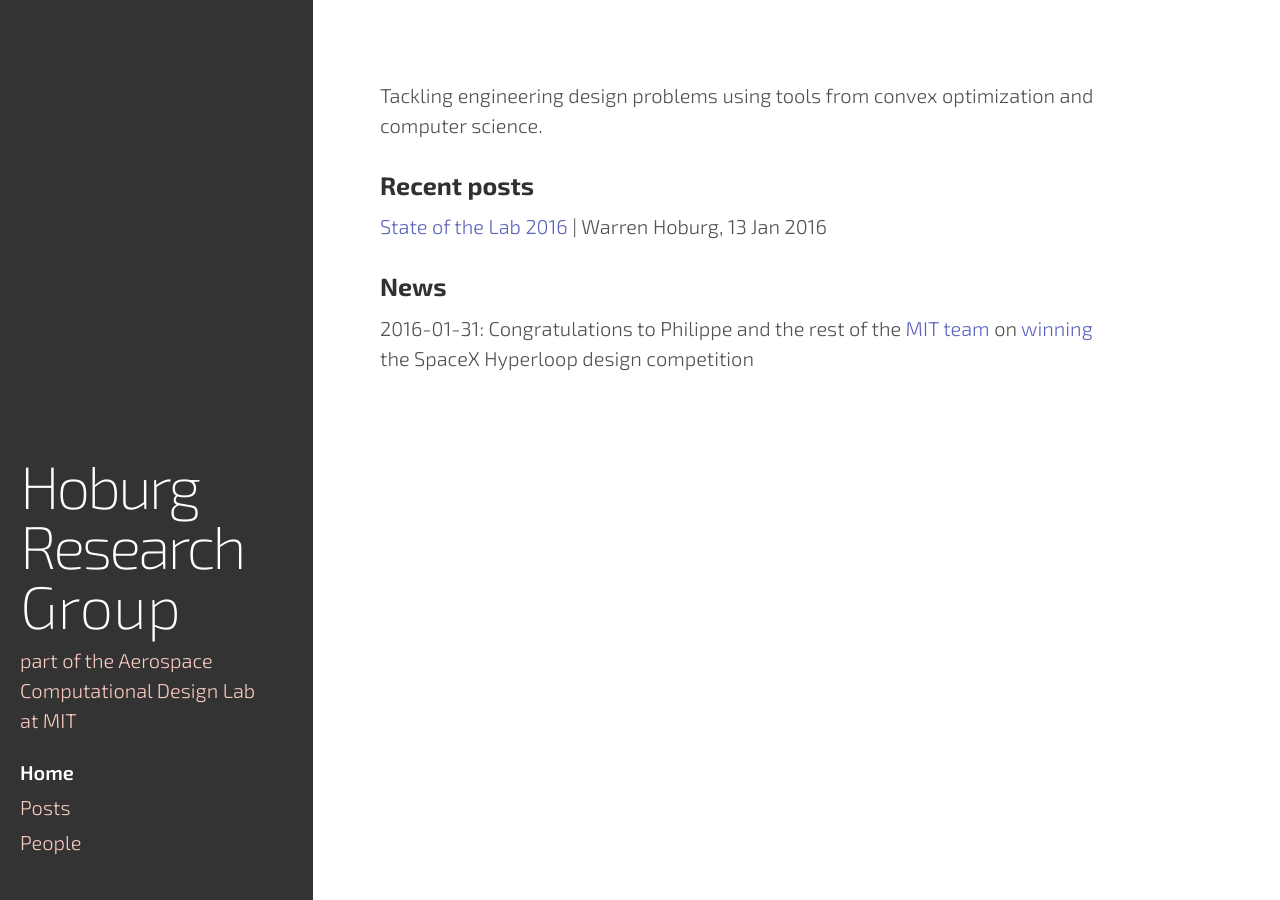
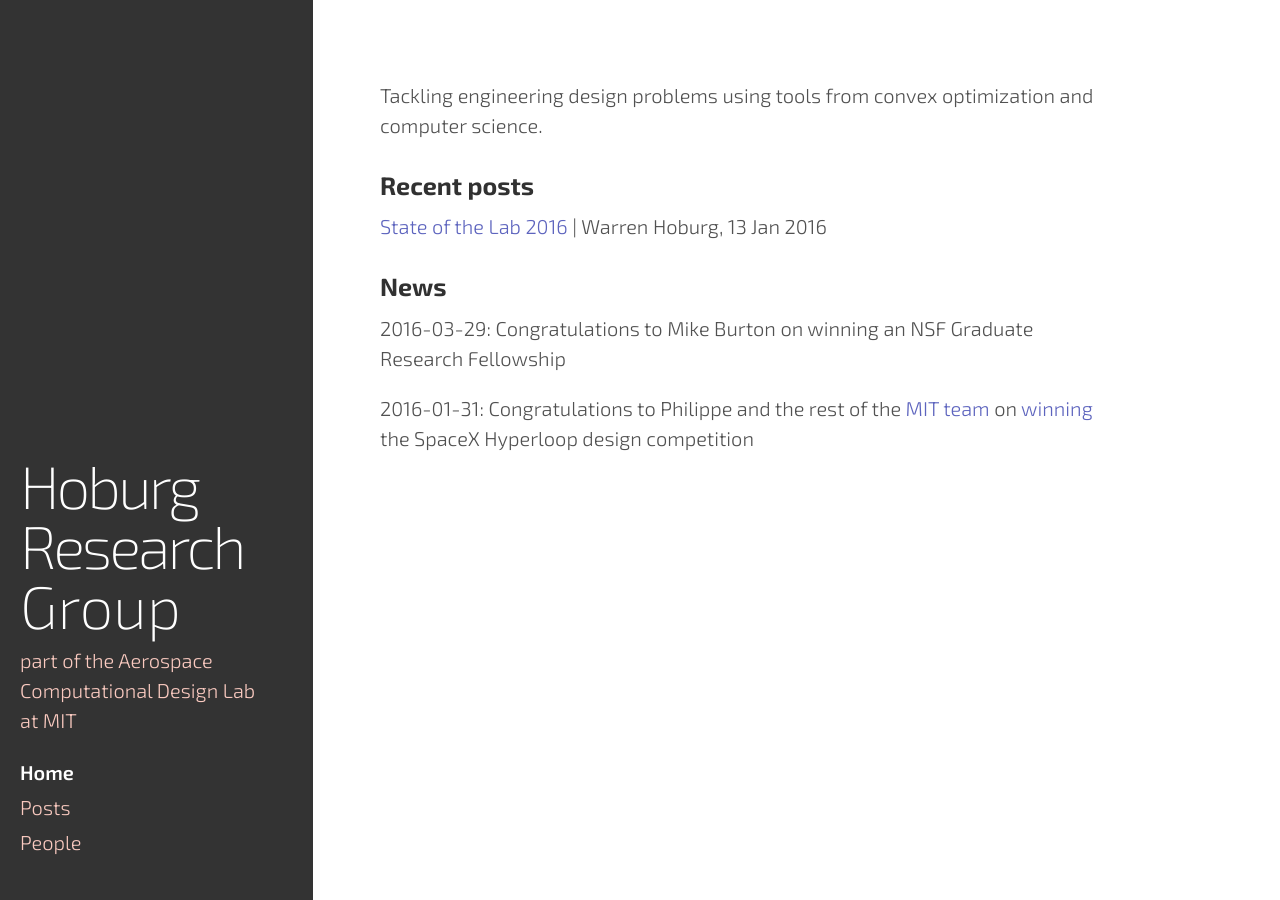
Before and after one commit to convexengineering/convexengineering.github.io, a Jekyll site: the page built from index.md, in a window 1280 px wide. Built offline with Jekyll 4.4.1, drawn with Linux system fonts in a browser that asks for light colours.

Commit message:
mike wins nsf

```diff
--- a/index.md
+++ b/index.md
@@ -19,12 +19,16 @@ Tackling engineering design problems using tools from convex optimization and co
 
 ### News
 <div class="news">
-<span>
+<p>
+  2016-03-29:
+  Congratulations to Mike Burton on winning an NSF Graduate Research Fellowship
+</p>
+<p>
   2016-01-31:
   Congratulations to Philippe and the rest of the
   <a href="http://hyperloop.mit.edu/">MIT team</a>
   on
   <a href="http://www.wired.com/2016/02/mit-students-just-won-a-competition-to-design-a-hyperloop-pod/">winning</a>
   the SpaceX Hyperloop design competition
-</span>
+</p>
 </div>
```
